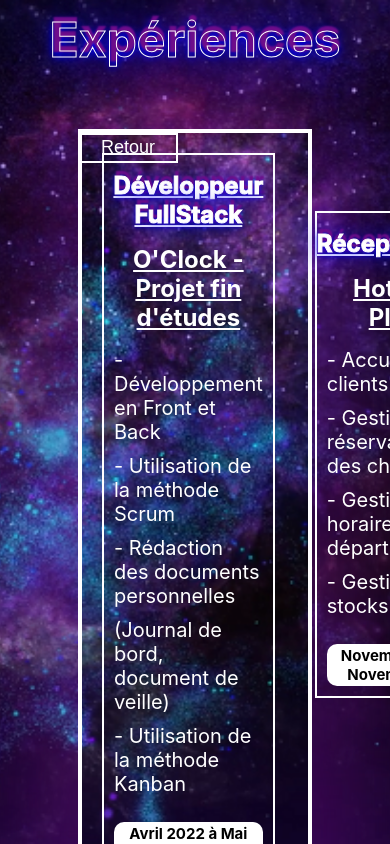
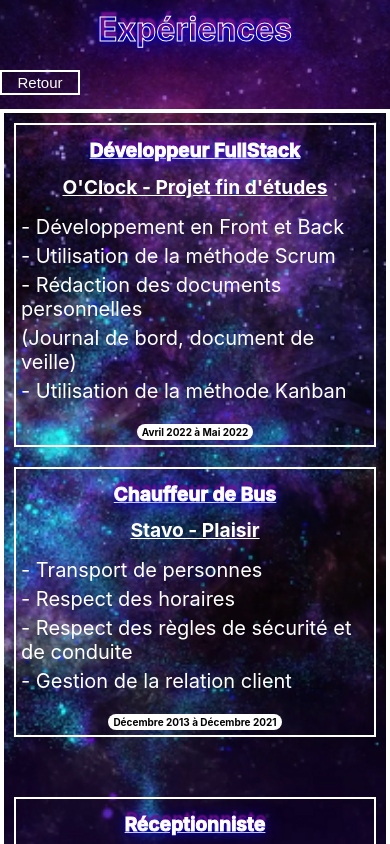
Before and after one commit to Manu-Marques/Portfolio, a React (Create React App) app: page /experience in a window 390 px wide. Shown: the top 844 px of the page. Built offline with nearby package versions, Linux system fonts and the light colour scheme.

Commit message:
responsive experience done

```diff
--- a/src/components/experience/styles.css
+++ b/src/components/experience/styles.css
@@ -116,7 +116,36 @@
     padding: 2px 10px 2px 10px;
 }
 
-@media screen and (max-width: 320px){
+@media screen and (max-width: 1220px) {
+
+    .experience-table{
+        width: 80%;
+    }
+
+    .experience-btn-back {
+        left: 10%;
+    }
+
+}
+
+@media screen and (max-width: 910px) {
+
+    .experience-table{
+        width: 90%;
+    }
+
+    .experience-btn-back {
+        left: 5%;
+    }
+
+    .experience-item{
+        font-size: 15px;
+        margin: 8px;
+    }
+
+}
+
+@media screen and (max-width: 665px){
     .experience-table{
         width: 100%;
     }
@@ -155,7 +184,7 @@
     }
 
     .experience-item{
-        font-size: 15px;
+        font-size: 20px;
         margin: 5px;
     }
 
```
